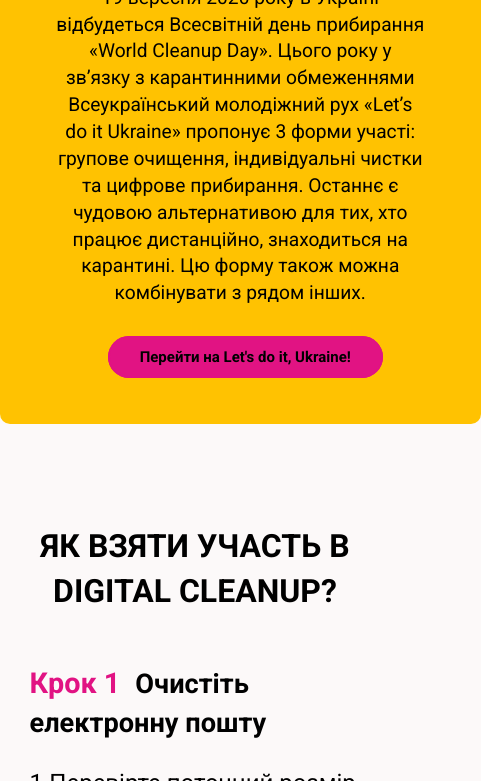
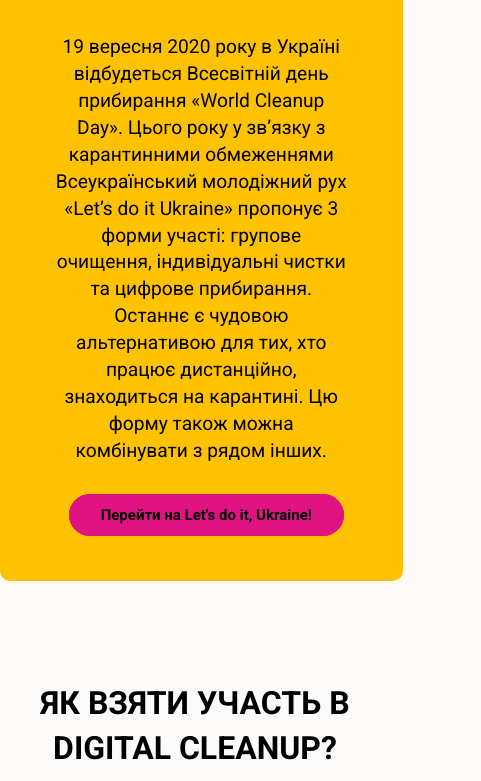
Before and after one commit to KozlovIvanDev/Digital-Cleanup, a website built with Parcel: page index.html in a window 390 px wide. Shown: the part 1095-1876 px from the top of the page, 481 px wide, since content can reach past the window. Built offline with nearby package versions, Linux system fonts and the light colour scheme; a web font is replaced by a local one.

Commit message:
Add files via upload

```diff
--- a/css/main.css
+++ b/css/main.css
@@ -624,13 +624,7 @@
   .about-par {
     font-size: 1.2rem;
   }
-  .about-container{
-    width: 95%;
-    padding-top: 50px;
-    margin-bottom: 50px;
-    margin-left: auto;
-    margin-right: auto;
-  }
+
   .grid-container {
     grid-gap: 20px 20px;
     grid-template-columns: auto;
```
